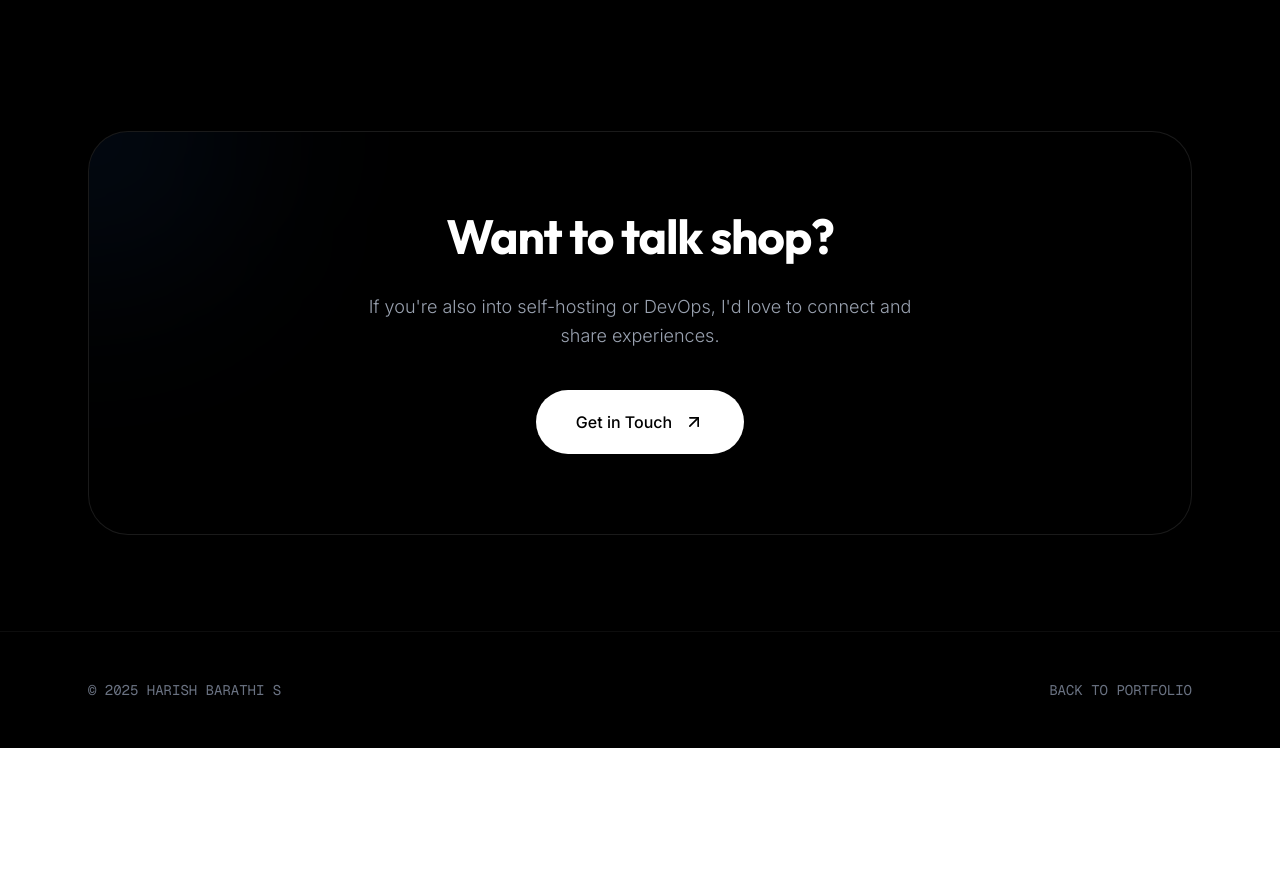
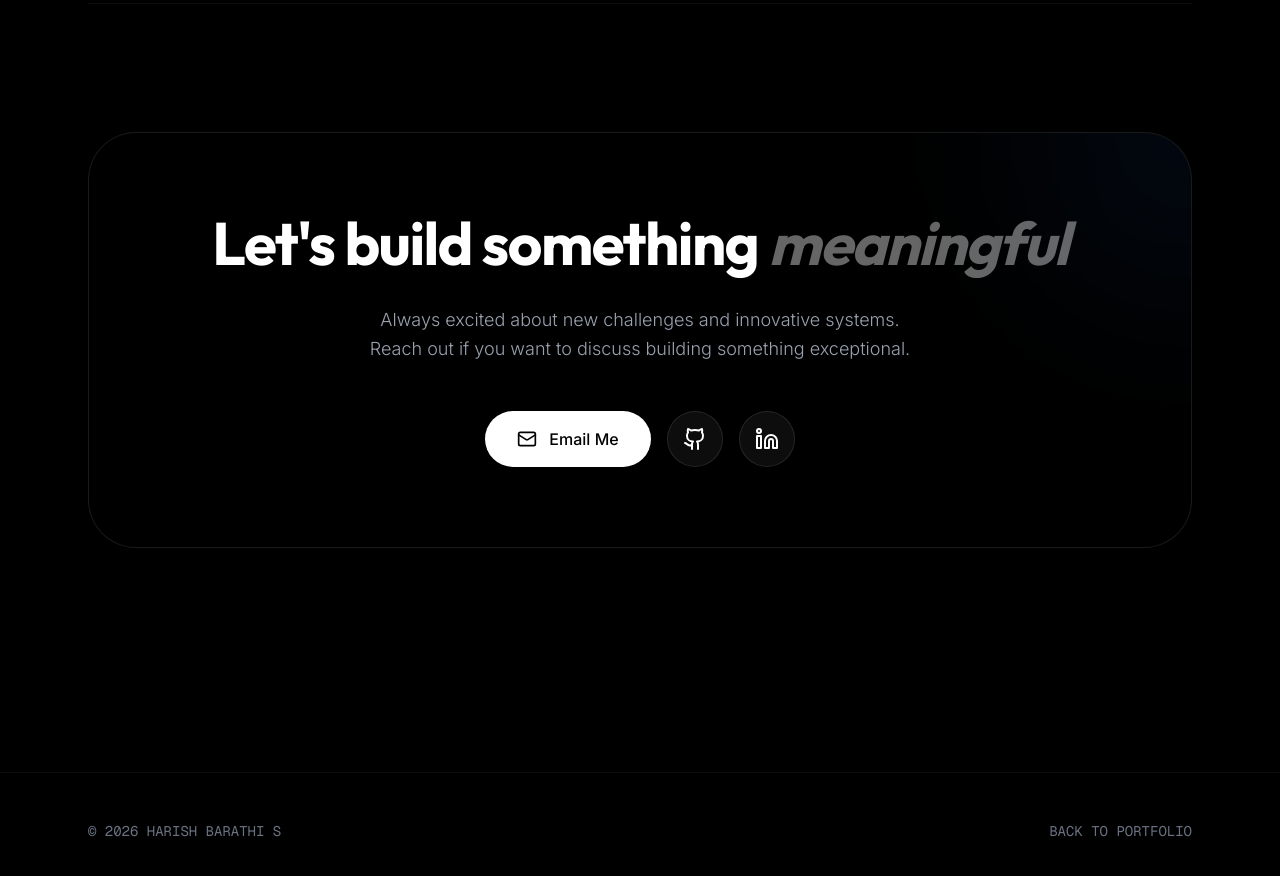
Before and after one commit to HarishbarathiS/TakeYouOnline, a Next.js app: page /lab in a window 1280 px wide. Shown: the part 1440-2316 px from the top of the page. Before the commit the page ends 2188 px from the top, so only its background shows below. Built offline with nearby package versions, Linux system fonts and the light colour scheme.

Commit message:
feat: enhance Home Lab page with new icons, improved service descriptions, and a contact section

```diff
--- a/app/lab/page.tsx
+++ b/app/lab/page.tsx
@@ -1,7 +1,23 @@
 "use client";
 
 import React, { useEffect, useState } from "react";
-import { ArrowLeft, Server, Cpu, ArrowUpRight, Menu, X } from "lucide-react";
+import {
+  ArrowLeft,
+  Server,
+  Cpu,
+  ArrowUpRight,
+  Menu,
+  X,
+  Beaker,
+  Rocket,
+  Code2,
+  Zap,
+  GitBranch,
+  Terminal,
+  Mail,
+  Github,
+  Linkedin,
+} from "lucide-react";
 import Link from "next/link";
 import Image from "next/image";
 
@@ -17,34 +33,63 @@ export default function HomeLab() {
     return () => clearInterval(timer);
   }, []);
 
+  // Self-hosted services running on the lab
   const services = [
     {
       name: "SplitEase",
       category: "Expense Management",
       status: "Operational",
-            description: "Room-based expense splitting platform BETTER THAN SPLITWISE.",
+      description:
+        "Room-based expense splitting platform BETTER THAN SPLITWISE. Self-hosted with automatic CI/CD deployments.",
       tech: ["Docker", "Nginx", "GHCR", "Next.js"],
-            icon: <Image src="/splitease.svg" alt="SplitEase" width={24} height={24} className="object-contain" />,
-            stats: "Active Usage"
+      icon: (
+        <Image
+          src="/splitease.svg"
+          alt="SplitEase"
+          width={24}
+          height={24}
+          className="object-contain"
+        />
+      ),
+      stats: "Active Usage",
+      link: "https://splitease.harishbs.in",
     },
     {
       name: "n8n",
       category: "Automation",
       status: "Coming Soon",
-            description: "Workflow automation tool to connect and sync data between different applications and services.",
+      description:
+        "Workflow automation tool to connect and sync data between different applications and services.",
       tech: ["Docker", "Node.js", "PostgreSQL"],
-            icon: <Image src="/n8n-color.png" alt="n8n" width={24} height={24} className="object-contain" />,
-            stats: "15+ Workflows"
+      icon: (
+        <Image
+          src="/n8n-color.png"
+          alt="n8n"
+          width={24}
+          height={24}
+          className="object-contain"
+        />
+      ),
+      stats: "15+ Workflows",
     },
     {
       name: "Supabase",
       category: "Database & Auth",
       status: "Coming Soon",
-            description: "Developing a self-hosted Supabase instance for localized backend management and data sovereignty.",
+      description:
+        "Developing a self-hosted Supabase instance for localized backend management and data sovereignty.",
       tech: ["Docker", "PostgreSQL", "Go", "Realtime"],
-            icon: <Image src="/supabase-logo.svg" alt="Supabase" width={24} height={24} className="object-contain" />,
-            stats: "Planning Phase"
-        }
+      icon: (
+        <Image
+          src="/supabase-logo.svg"
+          alt="Supabase"
+          width={24}
+          height={24}
+          className="object-contain"
+        />
+      ),
+      stats: "Planning Phase",
+    },
   ];
 
   return (
@@ -62,17 +107,40 @@ export default function HomeLab() {
           <div className="border-beam"></div>
           <div className="px-6 py-3 relative z-10">
             <div className="flex justify-between items-center">
-                            <Link href="/" className="text-sm font-heading font-semibold tracking-tight hover:text-gray-300 transition-colors flex items-center gap-2">
+              <Link
+                href="/"
+                className="text-sm font-heading font-semibold tracking-tight hover:text-gray-300 transition-colors flex items-center gap-2"
+              >
                 <ArrowLeft size={16} />
                 <span>Harish Barathi S</span>
               </Link>
 
               <div className="flex items-center gap-4">
                 <nav className="hidden md:flex items-center gap-6 text-xs font-mono text-gray-400">
-                                    <Link href="/#work" className="hover:text-white transition-colors">WORK</Link>
-                                    <Link href="/#experience" className="hover:text-white transition-colors">EXP</Link>
-                                    <Link href="/lab" className="text-white font-bold transition-colors">LAB</Link>
-                                    <Link href="/#about" className="hover:text-white transition-colors">ABOUT</Link>
+                  <Link
+                    href="/#work"
+                    className="hover:text-white transition-colors"
+                  >
+                    WORK
+                  </Link>
+                  <Link
+                    href="/#experience"
+                    className="hover:text-white transition-colors"
+                  >
+                    EXP
+                  </Link>
+                  <Link
+                    href="/lab"
+                    className="text-white font-bold transition-colors"
+                  >
+                    LAB
+                  </Link>
+                  <Link
+                    href="/#about"
+                    className="hover:text-white transition-colors"
+                  >
+                    ABOUT
+                  </Link>
                 </nav>
 
                 <button
@@ -90,10 +158,34 @@ export default function HomeLab() {
         {isMobileMenuOpen && (
           <div className="absolute top-full left-0 w-full mt-2 p-4 glass-dark rounded-3xl border border-white/10 flex flex-col gap-4 md:hidden animate-in fade-in slide-in-from-top-5">
             <nav className="flex flex-col gap-4 text-sm font-mono text-gray-400">
-                            <Link href="/#work" className="hover:text-white transition-colors p-2" onClick={() => setIsMobileMenuOpen(false)}>WORK</Link>
-                            <Link href="/#experience" className="hover:text-white transition-colors p-2" onClick={() => setIsMobileMenuOpen(false)}>EXP</Link>
-                            <Link href="/lab" className="text-white font-bold transition-colors p-2" onClick={() => setIsMobileMenuOpen(false)}>LAB</Link>
-                            <Link href="/#about" className="hover:text-white transition-colors p-2" onClick={() => setIsMobileMenuOpen(false)}>ABOUT</Link>
+              <Link
+                href="/#work"
+                className="hover:text-white transition-colors p-2"
+                onClick={() => setIsMobileMenuOpen(false)}
+              >
+                WORK
+              </Link>
+              <Link
+                href="/#experience"
+                className="hover:text-white transition-colors p-2"
+                onClick={() => setIsMobileMenuOpen(false)}
+              >
+                EXP
+              </Link>
+              <Link
+                href="/lab"
+                className="text-white font-bold transition-colors p-2"
+                onClick={() => setIsMobileMenuOpen(false)}
+              >
+                LAB
+              </Link>
+              <Link
+                href="/#about"
+                className="hover:text-white transition-colors p-2"
+                onClick={() => setIsMobileMenuOpen(false)}
+              >
+                ABOUT
+              </Link>
             </nav>
           </div>
         )}
@@ -102,16 +194,29 @@ export default function HomeLab() {
       {/* External Location Marker (Desktop Only) */}
       <div className="fixed top-6 right-6 z-50 hidden md:flex items-center gap-3">
         <div className="flex flex-col items-end">
-                    <span className="hidden md:block text-[10px] text-gray-400 font-mono uppercase tracking-widest">Local Time</span>
+          <span className="hidden md:block text-[10px] text-gray-400 font-mono uppercase tracking-widest">
+            Local Time
+          </span>
           <span className="text-xs font-mono text-white">
-                        {time ? time.toLocaleTimeString('en-US', { hour: '2-digit', minute: '2-digit', hour12: false, timeZone: 'Asia/Kolkata' }) : '00:00:00'}
+            {time
+              ? time.toLocaleTimeString("en-US", {
+                  hour: "2-digit",
+                  minute: "2-digit",
+                  hour12: false,
+                  timeZone: "Asia/Kolkata",
+                })
+              : "00:00:00"}
           </span>
         </div>
         <div className="h-8 w-[1px] bg-white/10 mx-1"></div>
         <div className="flex flex-col items-end">
-                    <span className="hidden md:block text-[10px] text-gray-400 font-mono uppercase tracking-widest">Location</span>
+          <span className="hidden md:block text-[10px] text-gray-400 font-mono uppercase tracking-widest">
+            Location
+          </span>
           <div className="flex items-center gap-2">
-                        <span className="text-xs font-mono text-white uppercase">Home Lab</span>
+            <span className="text-xs font-mono text-white uppercase">
+              Home Lab
+            </span>
             <span className="relative flex h-2 w-2">
               <span className="animate-ping absolute inline-flex h-full w-full rounded-full bg-blue-400 opacity-75"></span>
               <span className="relative inline-flex rounded-full h-2 w-2 bg-blue-500"></span>
@@ -134,8 +239,10 @@ export default function HomeLab() {
               Home Lab
             </h1>
             <p className="text-gray-400 text-lg md:text-xl max-w-2xl font-light leading-relaxed">
-                            Exploring infrastructure, virtualization, and network security through a personal testing environment.
-                            My home lab serves as a playground for self-hosting services and learning modern DevOps practices.
+              Exploring infrastructure, virtualization, and network security
+              through a personal testing environment. My home lab serves as a
+              playground for self-hosting services and learning modern DevOps
+              practices.
             </p>
           </div>
 
@@ -151,13 +258,18 @@ export default function HomeLab() {
                     {service.icon}
                   </div>
                   <div className="flex flex-col items-end">
-                                        <span className={`text-[10px] px-2 py-0.5 rounded-full font-mono uppercase tracking-widest border ${service.status === "Coming Soon"
+                    <span
+                      className={`text-[10px] px-2 py-0.5 rounded-full font-mono uppercase tracking-widest border ${
+                        service.status === "Coming Soon"
                           ? "bg-amber-500/10 text-amber-400 border-amber-500/20"
                           : "bg-green-500/10 text-green-400 border-green-500/20"
-                                            }`}>
+                      }`}
+                    >
                       {service.status}
                     </span>
-                                        <span className="text-[10px] text-gray-600 mt-2 font-mono">{service.category}</span>
+                    <span className="text-[10px] text-gray-600 mt-2 font-mono">
+                      {service.category}
+                    </span>
                   </div>
                 </div>
 
@@ -172,13 +284,18 @@ export default function HomeLab() {
                 <div className="space-y-4 pt-4 border-t border-white/5">
                   <div className="flex flex-wrap gap-2">
                     {service.tech.map((t, i) => (
-                                            <span key={i} className="text-[10px] px-2 py-1 bg-white/5 text-gray-500 rounded font-mono uppercase">
+                      <span
+                        key={i}
+                        className="text-[10px] px-2 py-1 bg-white/5 text-gray-500 rounded font-mono uppercase"
+                      >
                         {t}
                       </span>
                     ))}
                   </div>
                   <div className="flex justify-between items-center">
-                                        <span className="text-[10px] font-mono text-gray-500">{service.stats}</span>
+                    <span className="text-[10px] font-mono text-gray-500">
+                      {service.stats}
+                    </span>
                   </div>
                 </div>
               </div>
@@ -261,11 +378,14 @@ export default function HomeLab() {
 
                   {/* Central Icon */}
                   <div className="relative z-10">
-                                        <div className="w-48 h-48 bg-black/40 backdrop-blur-3xl rounded-[3rem] border border-white/10 flex items-center justify-center group hover:scale-105 transition-transform duration-500 relative overflow-hidden animate-pulse-glow">
+                    <div className="w-48 h-48 bg-black/40 backdrop-blur-3xl rounded-[3rem] border border-white/10 flex items-center justify-center group hover:scale-105 transition-transform duration-500 relative overflow-hidden">
                       {/* Pulse absorption visual inside */}
                       <div className="absolute inset-0 bg-blue-500/5 opacity-0 group-hover:opacity-100 transition-opacity duration-700"></div>
 
-                                            <Server size={80} className="text-blue-500 group-hover:text-white transition-colors duration-500 relative z-10" />
+                      <Server
+                        size={80}
+                        className="text-blue-500 group-hover:text-white transition-colors duration-500 relative z-10"
+                      />
 
                       {/* HUD Metrics inside the core */}
                       <div className="absolute bottom-4 left-0 right-0 flex justify-center gap-4 opacity-0 group-hover:opacity-100 transition-opacity duration-500">
@@ -287,7 +407,9 @@ export default function HomeLab() {
                     </div>
                     <div className="absolute -bottom-8 -right-8 flex flex-col items-end animate-fade-in delay-1000">
                       <span className="hud-label">Status</span>
-                                            <span className="hud-value text-green-400">OPERATIONAL</span>
+                      <span className="hud-value text-green-400">
+                        OPERATIONAL
+                      </span>
                     </div>
                   </div>
                 </div>
@@ -295,30 +417,58 @@ export default function HomeLab() {
             </div>
           </section>
 
-                    {/* Final CTA */}
-                    <div className="mt-32 glass-dark rounded-[2.5rem] p-12 md:p-20 text-center border border-white/10 relative overflow-hidden group">
-                        <div className="absolute top-0 left-0 w-64 h-64 bg-blue-500/10 blur-[100px] rounded-full -translate-x-1/2 -translate-y-1/2"></div>
-                        <h2 className="text-3xl md:text-5xl font-heading font-bold mb-8">Want to talk shop?</h2>
-                        <p className="text-gray-400 mb-10 max-w-xl mx-auto text-lg font-light leading-relaxed">
-                            If you&apos;re also into self-hosting or DevOps, I&apos;d love to connect and share experiences.
+          {/* Contact Section */}
+          <section className="py-16 md:py-32 border-t border-white/5 relative z-10">
+            <div className="glass-dark rounded-[2rem] md:rounded-[3rem] p-8 md:p-20 text-center border border-white/10 relative overflow-hidden group">
+              <div className="absolute top-0 right-0 w-64 h-64 bg-blue-500/10 blur-[100px] rounded-full translate-x-1/2 -translate-y-1/2"></div>
+
+              <h2 className="text-3xl md:text-6xl font-heading font-bold mb-6 md:mb-8 transition-transform group-hover:scale-[1.02] duration-500">
+                Let&apos;s build something{" "}
+                <span className="text-white/40 italic">meaningful</span>
+              </h2>
+              <p className="text-gray-400 mb-8 md:mb-12 max-w-xl mx-auto text-base md:text-lg font-light leading-relaxed">
+                Always excited about new challenges and innovative systems.
+                Reach out if you want to discuss building something exceptional.
               </p>
-                        <Link
+
+              <div className="flex flex-wrap justify-center gap-4">
+                <a
                   href="mailto:iharishbarathis@gmail.com"
-                            className="inline-flex items-center gap-3 px-10 py-5 bg-white text-black rounded-full hover:bg-gray-200 transition-all font-medium"
+                  className="flex items-center gap-3 px-8 py-4 bg-white text-black rounded-full hover:bg-gray-200 transition-all font-medium w-full sm:w-auto justify-center"
                 >
-                            Get in Touch
-                            <ArrowUpRight size={20} />
-                        </Link>
+                  <Mail className="w-5 h-5" />
+                  Email Me
+                </a>
+                <div className="flex gap-4 w-full sm:w-auto justify-center">
+                  <a
+                    href="https://github.com/HarishbarathiS"
+                    className="flex items-center justify-center w-14 h-14 glass text-white rounded-full hover:bg-white/10 transition-all border border-white/10"
+                    title="GitHub"
+                  >
+                    <Github className="w-6 h-6" />
+                  </a>
+                  <a
+                    href="https://www.linkedin.com/in/harishbarathisivasubramanian/"
+                    className="flex items-center justify-center w-14 h-14 glass text-white rounded-full hover:bg-white/10 transition-all border border-white/10"
+                    title="LinkedIn"
+                  >
+                    <Linkedin className="w-6 h-6" />
+                  </a>
                 </div>
+              </div>
+            </div>
+          </section>
         </div>
       </main>
 
       {/* Footer */}
       <footer className="border-t border-white/5 py-12 relative z-10">
         <div className="max-w-6xl mx-auto px-6 flex flex-col md:flex-row justify-between items-center gap-6 text-sm text-gray-500 font-mono">
-                    <div>© 2025 HARISH BARATHI S</div>
+          <div>© 2026 HARISH BARATHI S</div>
           <div className="flex gap-8">
-                        <Link href="/" className="hover:text-white transition-colors">BACK TO PORTFOLIO</Link>
+            <Link href="/" className="hover:text-white transition-colors">
+              BACK TO PORTFOLIO
+            </Link>
           </div>
         </div>
       </footer>
```
Lines whose indentation alone changed are shown as unchanged.
